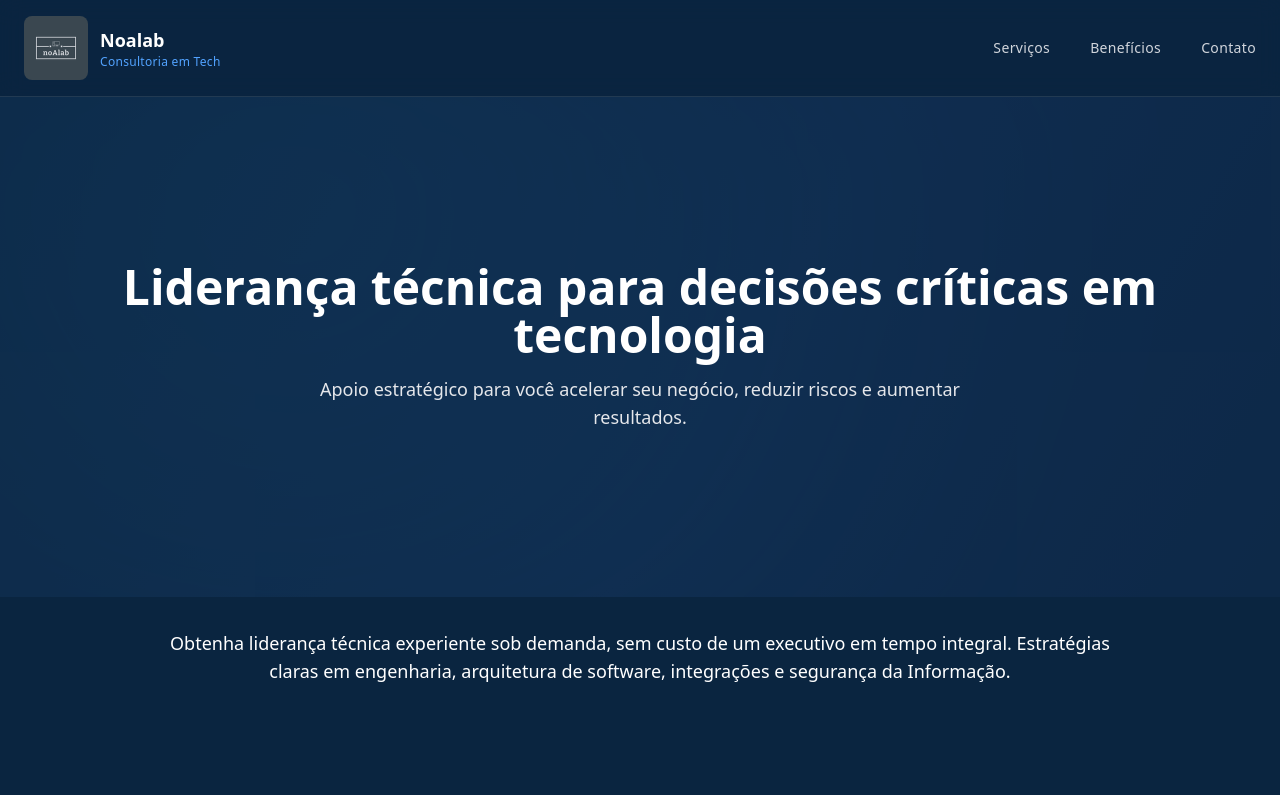
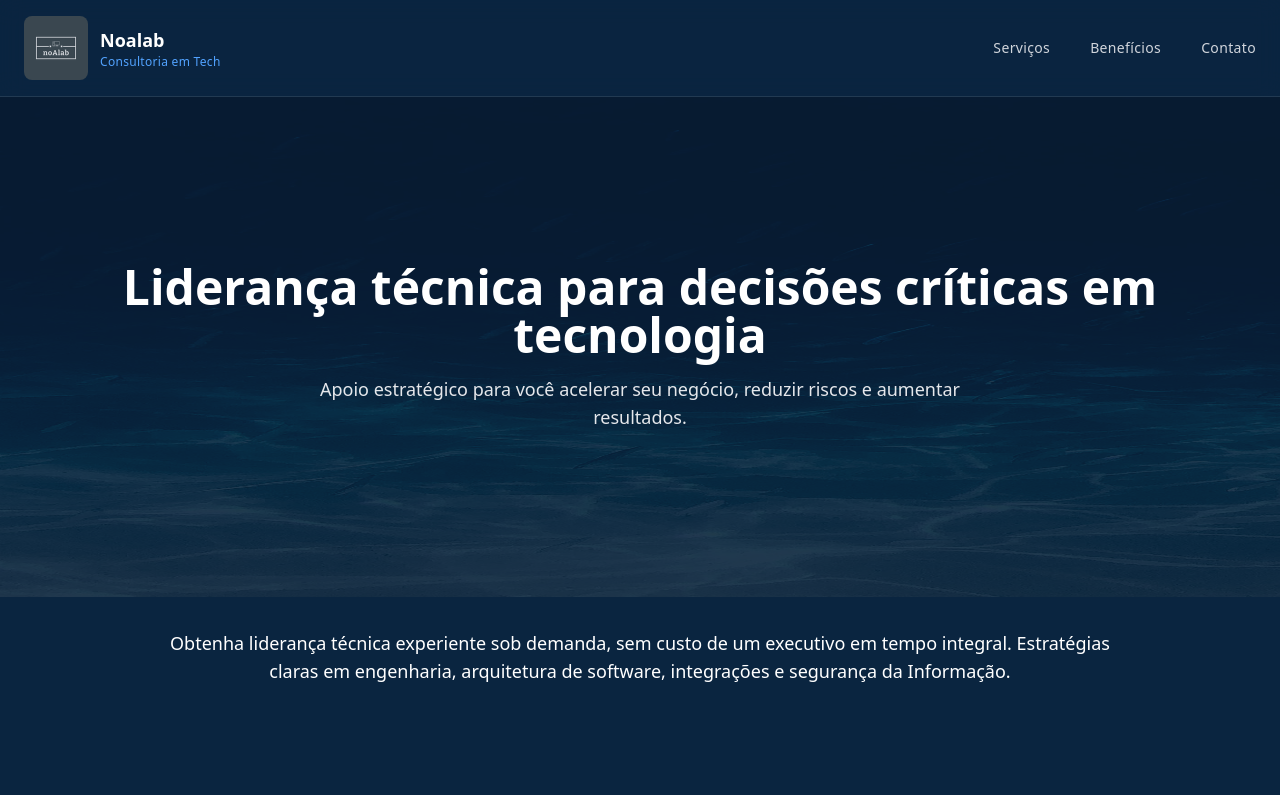
Before and after one commit to Noalab-Develop/platform, a Next.js app in the folder apps/web/: page / in a window 1280 px wide. Shown: the top 795 px of the page. Built offline with nearby package versions, Linux system fonts and the light colour scheme.

Commit message:
add banner image

```diff
--- a/apps/web/app/globals.css
+++ b/apps/web/app/globals.css
@@ -46,23 +46,44 @@ header {
 }
 
 /* ===============================
-   Live Gradient Banner
+   🌊 Ocean Live Banner (REAL WATER EFFECT)
 ================================ */
-@keyframes gradient {
+
+/* Textura de água animada */
+.ocean-live-bg {
+  position: absolute;
+  inset: 0;
+  background-image: url("/ocean-texture.jpg");
+  background-repeat: repeat;
+  background-size: 200% 200%;
+  animation: oceanMove 26s linear infinite;
+  filter: brightness(0.5) contrast(1.15);
+}
+
+/* Movimento orgânico contínuo */
+@keyframes oceanMove {
   0% {
     background-position: 0% 50%;
   }
+  25% {
+    background-position: 30% 65%;
+  }
   50% {
-  background-position: 100% 50%;
+    background-position: 60% 50%;
+  }
+  75% {
+    background-position: 30% 35%;
   }
   100% {
     background-position: 0% 50%;
   }
 }
 
-.animate-gradient {
-  background-size: 200% 200%;
-  animation: gradient 16s ease infinite;
+/* Mobile: movimento mais lento */
+@media (max-width: 640px) {
+  .ocean-live-bg {
+    animation-duration: 38s;
+  }
 }
 
 /* ===============================
@@ -72,7 +93,7 @@ header {
 /* Evita vazamento de layout */
 .swiper {
   overflow: visible;
-  padding-bottom: 3rem; /* espaço para paginação */
+  padding-bottom: 3rem;
 }
 
 /* Mantém altura consistente */
@@ -105,60 +126,3 @@ header {
 .swiper-pagination {
   bottom: 0 !important;
 }
-
-/* ===============================
-   Ocean / Water Motion Banner
-================================ */
-
-/* Gradiente base do oceano */
-.ocean-bg {
-  background: linear-gradient(
-    120deg,
-    #041b2d,
-    #0a2540,
-    #1b3b6f,
-    #0a2540
-  );
-  background-size: 300% 300%;
-  animation: oceanGradient 18s ease-in-out infinite;
-}
-
-/* Camada de distorção suave */
-.ocean-bg::before {
-  content: "";
-  position: absolute;
-  inset: -20%;
-  background: radial-gradient(
-    circle at 30% 30%,
-    rgba(56, 189, 248, 0.18),
-    transparent 60%
-  );
-  filter: blur(80px);
-  animation: oceanWaves 22s ease-in-out infinite;
-}
-
-/* Animação principal */
-@keyframes oceanGradient {
-  0% {
-    background-position: 0% 50%;
-  }
-  50% {
-    background-position: 100% 50%;
-  }
-  100% {
-    background-position: 0% 50%;
-  }
-}
-
-/* Movimento orgânico tipo água */
-@keyframes oceanWaves {
-  0% {
-    transform: translateX(-5%) translateY(-5%) rotate(0deg);
-  }
-  50% {
-    transform: translateX(5%) translateY(5%) rotate(1deg);
-  }
-  100% {
-    transform: translateX(-5%) translateY(-5%) rotate(0deg);
-  }
-}
--- a/apps/web/app/page.tsx
+++ b/apps/web/app/page.tsx
@@ -54,17 +54,17 @@ export default function Home() {
         </div>
       </header>
 
-      {/* Hero / Live Ocean Banner */}
+      {/* Hero / Ocean Live Banner */}
       <section className="relative w-full overflow-hidden">
         <div className="relative h-[280px] w-full sm:h-[360px] lg:h-[500px]">
 
-          {/* Ocean background */}
-          <div className="absolute inset-0 ocean-bg" />
+          {/* Ocean texture animated */}
+          <div className="absolute inset-0 ocean-live-bg"></div>
 
-          {/* Dark overlay (legibilidade) */}
-          <div className="absolute inset-0 bg-[#0A2540]/70" />
+          {/* Overlay para contraste */}
+          <div className="absolute inset-0 bg-[#0A2540]/75"></div>
 
-          {/* Content (inalterado) */}
+          {/* Conteúdo */}
           <div className="relative z-10 flex h-full flex-col items-center justify-center px-6 text-center">
             <h1 className="font-[var(--font-sora)] text-3xl font-semibold sm:text-4xl lg:text-5xl">
               Liderança técnica para decisões críticas em tecnologia
```
Also changed, not shown: apps/web/public/ocean-texture.jpg (added).
